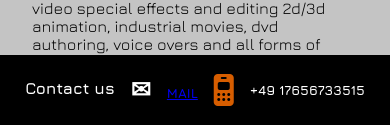
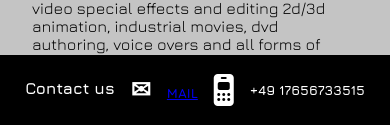
Before and after one commit to MPKreuzberg/NewSiteTraining, a plain HTML site: page index.html in a window 390 px wide. Shown: the part 719-844 px from the top of the page. Drawn offline with nearby package versions, Linux system fonts and the light colour scheme.

Commit message:
phone color

```diff
--- a/style.css
+++ b/style.css
@@ -188,13 +188,9 @@ i {
   margin-top: 0;
   margin-bottom: 3px;
 }
-
-
-/* .phone {
-  display:flex;
-  align-items: center;
-  justify-content: center;
-} */
+.contact i {
+  color: white;
+}
 
 .env {
   font-size: 1.5rem;
```
